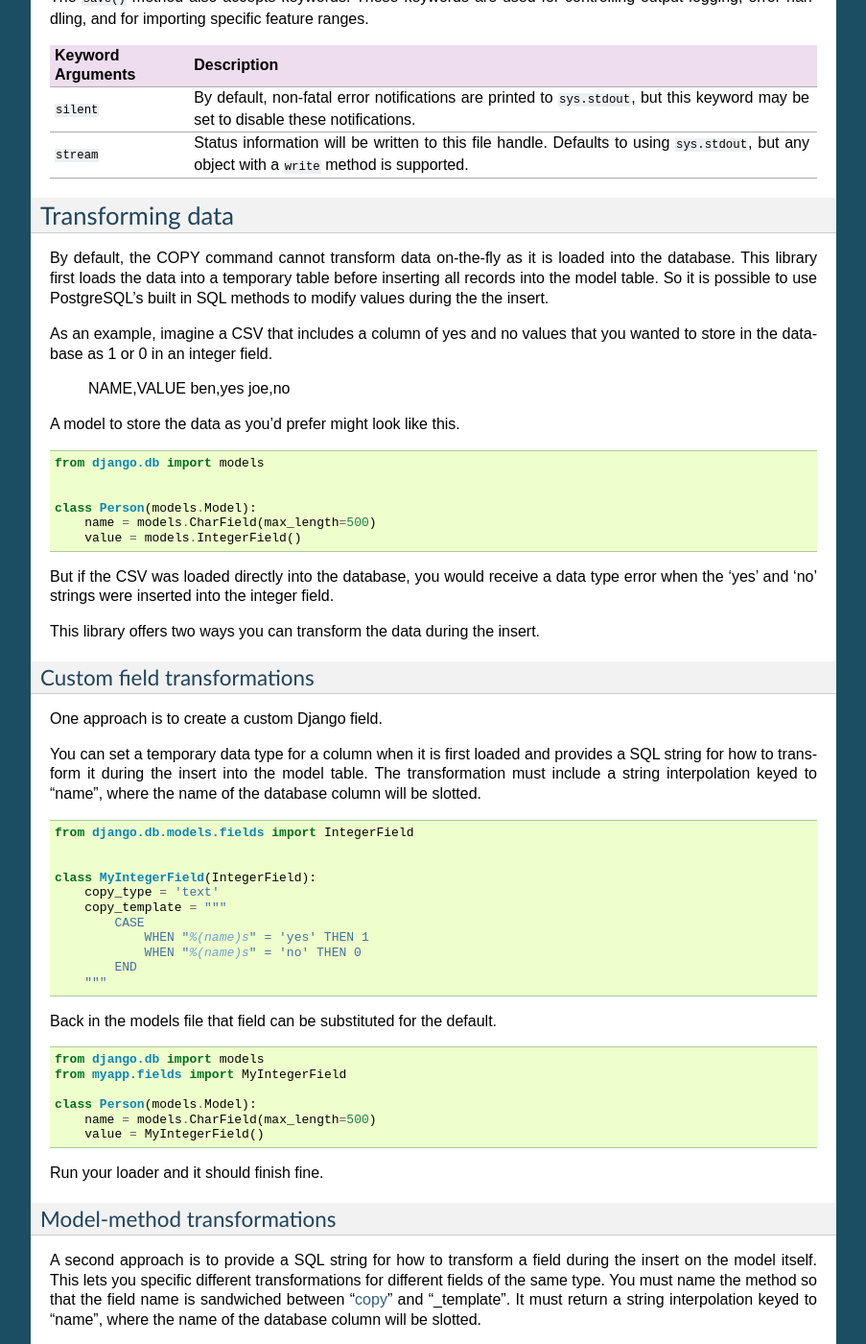
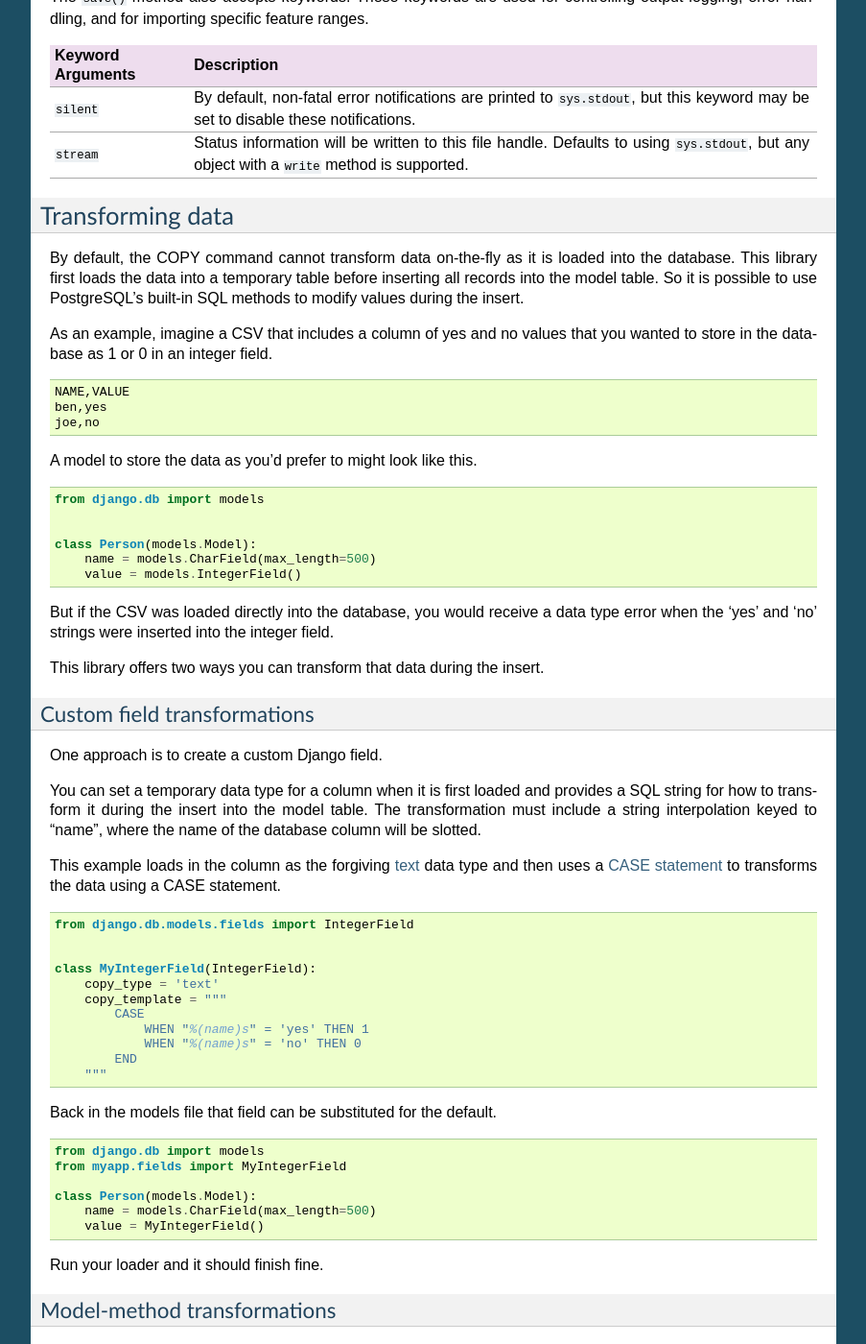
Before and after one commit to palewire/django-postgres-copy, a Sphinx documentation site: the page built from docs/index.rst, in a window 1280 px wide and 1400 px high, scrolled down 2499 px. Shown: the whole window at 96% size, without its empty margins (198-1101 px from the left). Built offline with Sphinx 7.4.7, drawn with Linux system fonts in a browser that asks for light colours.

Commit message:
Docs fixes

```diff
--- a/docs/index.rst
+++ b/docs/index.rst
@@ -191,15 +191,17 @@ Transforming data
 By default, the COPY command cannot transform data on-the-fly as it is loaded into
 the database. This library first loads the data into a temporary table
 before inserting all records into the model table. So it is possible to use PostgreSQL's
-built in SQL methods to modify values during the the insert.
+built-in SQL methods to modify values during the insert.
 
 As an example, imagine a CSV that includes a column of yes and no values that you wanted to store in the database as 1 or 0 in an integer field.
+
+.. code-block:: text
 
     NAME,VALUE
     ben,yes
     joe,no
 
-A model to store the data as you'd prefer might look like this.
+A model to store the data as you'd prefer to might look like this.
 
 .. code-block:: python
 
@@ -212,7 +214,7 @@ A model to store the data as you'd prefer might look like this.
 
 But if the CSV was loaded directly into the database, you would receive a data type error when the 'yes' and 'no' strings were inserted into the integer field.
 
-This library offers two ways you can transform the data during the insert.
+This library offers two ways you can transform that data during the insert.
 
 
 Custom field transformations
@@ -222,6 +224,8 @@ One approach is to create a custom Django field.
 
 You can set a temporary data type for a column when it is first loaded and provides a SQL string for how to transform it during the insert into the model table. The transformation must include
 a string interpolation keyed to "name", where the name of the database column will be slotted.
+
+This example loads in the column as the forgiving `text <http://www.postgresql.org/docs/9.4/static/datatype-character.html>`_ data type and then uses a `CASE statement <http://www.postgresql.org/docs/9.4/static/plpgsql-control-structures.html>`_ to transforms the data using a CASE statement.
 
 .. code-block:: python
 
```
